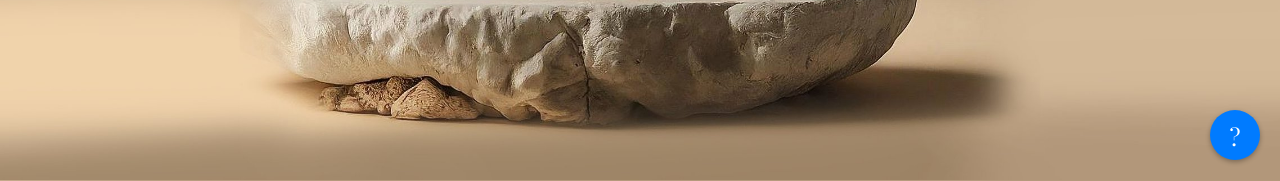
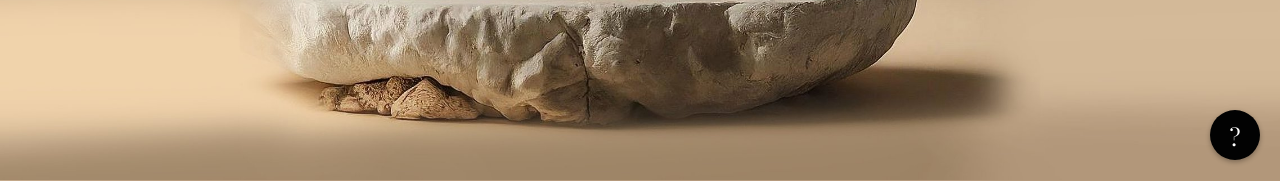
Before and after one commit to WBotCS/fragrance-recommondation, a Flask app: page / in a window 1280 px wide. Shown: the part 620-801 px from the top of the page. Run offline with Flask 3, Linux system fonts and the light colour scheme; data that the repository does not hold is empty; parts of the project's set-up code (start-up, migrations or seed data) failed here and were passed over; some libraries are stand-ins or nearby versions; some web fonts are replaced.

Commit message:
Updating the floating action button color

```diff
--- a/static/style.css
+++ b/static/style.css
@@ -208,7 +208,7 @@ button:hover {
       right: 20px;
       width: 50px;
       height: 50px;
-      background-color: #007bff;
+      background-color: #020202;
       color: white;
       border: none;
       border-radius: 50%;
```
